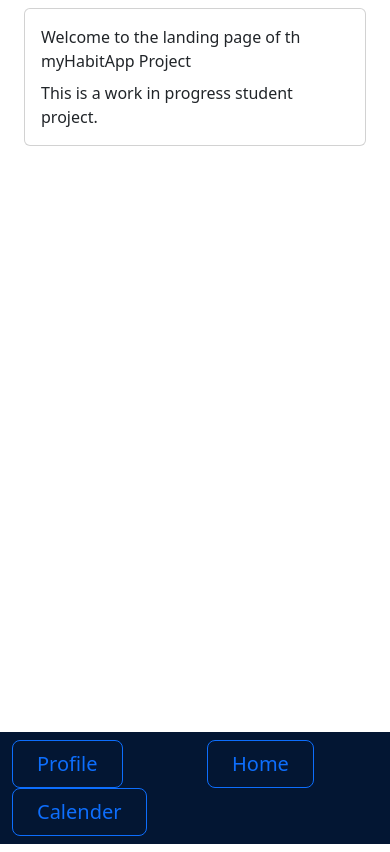
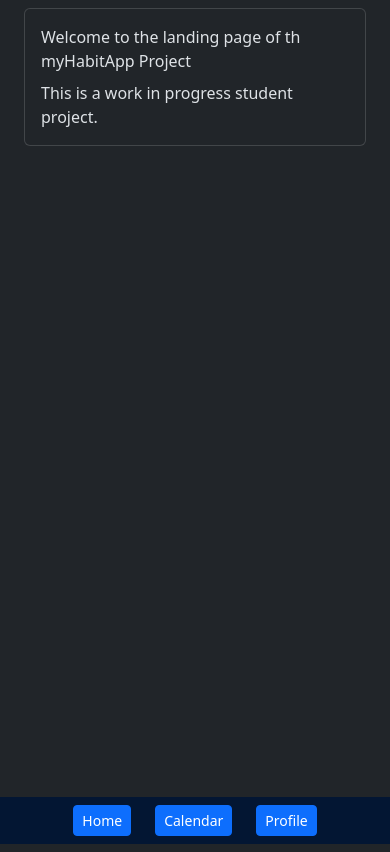
Before and after one commit to wolf-sen/Habbit-Tracker, a Vue app: page / in a window 390 px wide. Built offline with nearby package versions, Linux system fonts and the light colour scheme.

Commit message:
Fixed NavBar on Mobile
Navbar doesnt break on mobile anymore

```diff
--- a/index.html
+++ b/index.html
@@ -1,5 +1,5 @@
 <!DOCTYPE html>
-<html lang="en">
+<html lang="en" data-bs-theme="dark">
   <head>
     <meta charset="UTF-8">
     <link rel="icon" href="/favicon.ico">
--- a/src/components/Navbar_New.vue
+++ b/src/components/Navbar_New.vue
@@ -5,16 +5,16 @@
 </script>
 
 <template>
-  <nav class="navbar fixed-bottom bg-primary-subtle" data-bs-theme="dark">
-    <div class="fit mx-auto row">
-      <div class="col mx-auto">
-        <button type="button" class="btn btn-outline-primary btn-lg px-4">Profile</button>
+  <nav  class="navbar fixed-bottom bg-primary-subtle">
+    <div class="btn-group row text-center mx-auto">
+      <div class="col ">
+        <a href="https://google.com" class="btn btn-primary btn-sm w-100">Home</a>
       </div>
-      <div class="col mx-auto">
-        <button type="button" class="btn btn-outline-primary btn-lg px-4">Home</button>
+      <div class="col">
+        <a href="" class="btn btn-primary btn-sm w-100">Calendar</a>
       </div>
-      <div class="col mx-auto">
-        <button type="button" class="btn btn-outline-primary btn-lg px-4">Calender</button>
+      <div class="col">
+        <a href="" class="btn btn-primary btn-sm w-100">Profile</a>
       </div>
     </div>
   </nav>
```
